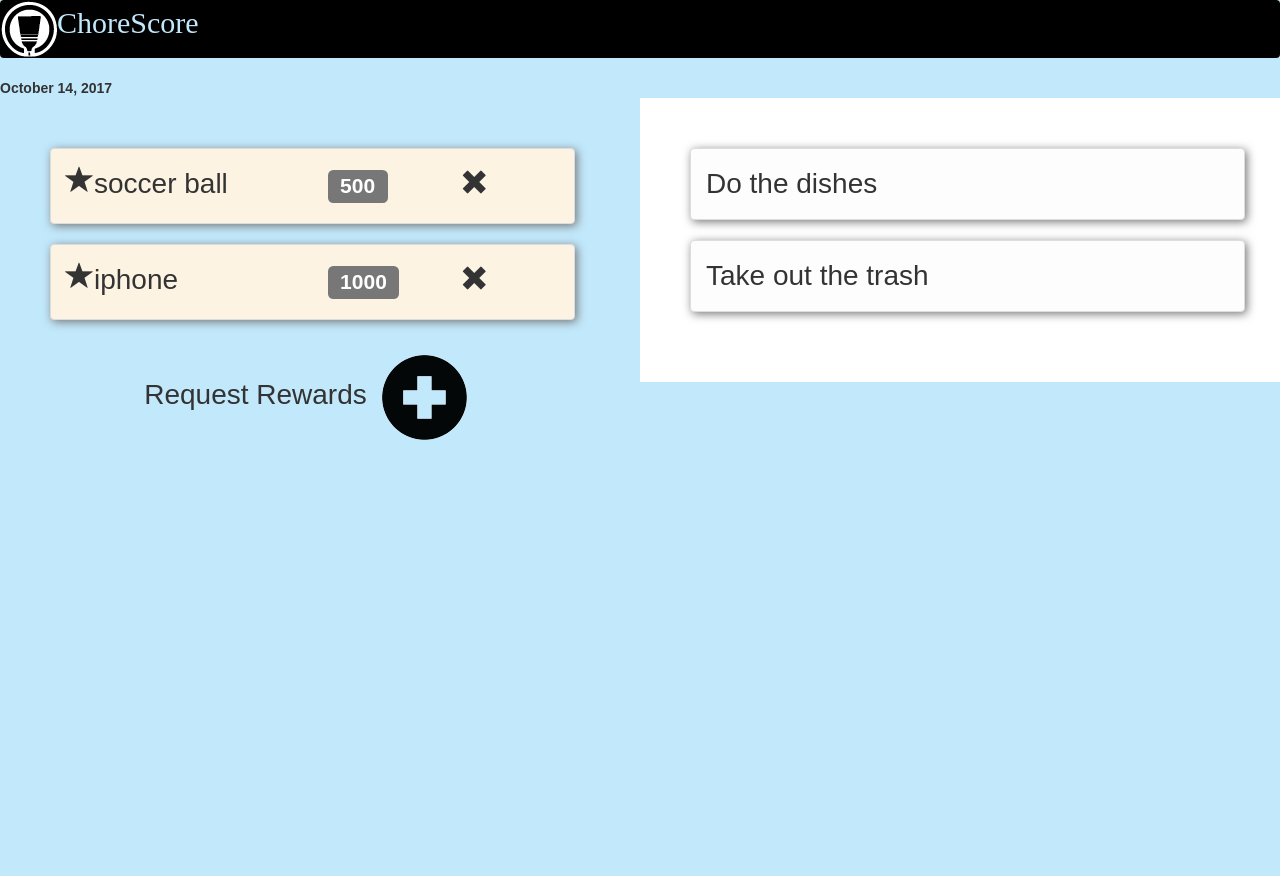
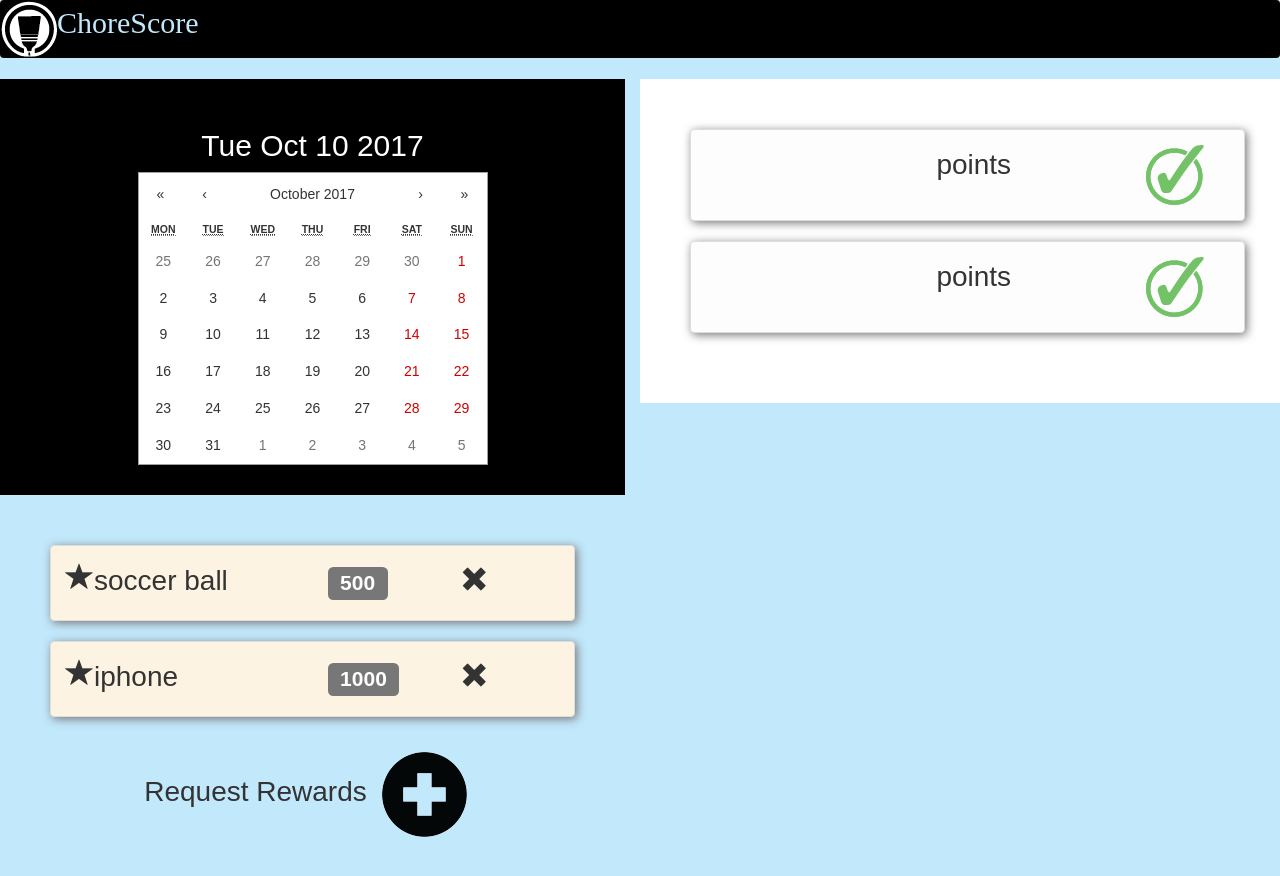
Before and after one commit to marygeorge/ChoreScore, a React (Create React App) app in the folder client/: page /child in a window 1280 px wide. Shown: the top 876 px of the page. Before the commit the page ends 800 px from the top, so only its background shows below. Built offline with nearby package versions, Linux system fonts and the light colour scheme; no server answers.

Commit message:
changed chore list in Child.js

```diff
--- a/client/src/components/Chore/Chore.js
+++ b/client/src/components/Chore/Chore.js
@@ -5,9 +5,10 @@ export const  Chore=props=>
 <div className="panel panel-default chore-item">
   <div className="panel-body">
     <div className="row">
-      <div className="col-sm-8">{props.title}</div>
+      <div className="col-sm-5">{props.title}</div>
+      <div className="col-sm-4">{props.points} points</div>
       {props.who==="child" ? (
-      <div className="col-sm-4 text-center">
+      <div className="col-sm-3 text-center">
         {
          props.status=="undone"?<input type="image" value={props.roleClick} onClick={props.handleStatus} src = "/assets/redCheck.png" alt="red check" /> :
          props.status=="done"?<input type="image" value={props.roleClick} onClick={props.handleStatus}  src = "/assets/yellowCheck.png" alt="yellow check" /> :
--- a/client/src/pages/Child/Child.js
+++ b/client/src/pages/Child/Child.js
@@ -4,44 +4,94 @@ import API from "../../utils/API";
 // import {KidDropDown} from "../../components/KidDropDown/KidDropDown.js";
 import {Chore} from "../../components/Chore/Chore.js"
 import {Reward} from "../../components/Reward/Reward.js"
-// import {Link} from "react-router-dom";
+import {Link} from "react-router-dom";
+import Calendar from 'react-calendar';
 
 
 class Child extends Component {
     state = {
+         date: new Date(),
+         child:{},
         chores:[{taskName:"Do the dishes",RedeemStatus:"undone"},{taskName:"Take out the trash",RedeemStatus:"done"}],
         rewards:[{RewardName:"soccer ball",RewardPoints:"500"},{RewardName:"iphone",RewardPoints:"1000"}],
     };
+
+
+
+    componentDidMount(){
+        this.setChild();
+        this.loadChores(new Date());
+
+        API.allReward(sessionStorage.getItem("parentid")).then(res=>{
+            console.log(res.data);
+            this.setState({rewards:res.data});
+            // console.log("this.setState({this.state.rewards:res});")
+        });
+    };
+    onChange = date =>{
+        this.setState({date: date });
+        this.loadChores(date);
+    }
+
+    setChild=()=>{
+            console.log(sessionStorage.getItem("childid"));
+            API.getChild(sessionStorage.getItem("childid")).then(res=>{
+                console.log(res.data);
+                this.setState({child:res.data});
+            });
+    };
+
+    loadChores=(date)=>{
+        const year = date.getFullYear();
+        const month =date.getMonth()+1;
+        const day = date.getDate();
+        const dateString = `${year}-${month}-${day}`;
+        console.log(dateString);
+        // console.log(sessionStorage.getItem("selectedChildId"));
+        API.getChildChores(sessionStorage.getItem("childid"),dateString).then(res=>{
+            console.log(res);
+            this.setState({chores:res.data});
+        });
+    }
+
+
+        handleDeleteReward=(event)=>{
+            const newStatus={
+                rewardid:event.target.id,
+                childid:"childidSession"
+            };
+
+            API.selectReward(newStatus).then(console.log("done"));
+
+        }
     render() {
     return (
         <div>
-
             <div className="navbar">
             <div className="row">
-            <div className="col-sm-6">
+            <div className="col-sm-12">
             <img className="logo" src = "assets/logo.png" alt= "logo" />
             <span className="chore">ChoreScore</span>
             </div>
             </div>
             </div>
-
-
             <div className="row">
-            <div className="col-sm-6">
-            <b>October 14, 2017</b>
+            <div className="col-sm-12">
             </div>
             </div>
-
-
-
             <div className="row">
             <div className="col-sm-6">
 
-
+                      <div className="calendar">
+               <div className="calbox">
+                  <h2> {this.state.date.toString().substr(0,16)}</h2>
+                   <Calendar  onChange={this.onChange}/>
+               </div>
+            </div>
 
                   <div className="reward-list">
                {this.state.rewards.map(reward=>
-                <Reward title={reward.RewardName} points={reward.RewardPoints} />
+                <Reward role="child" title={reward.RewardName} points={reward.RewardPoints} />
                 )}
                 <div className="link-btn text-center">
 
@@ -49,34 +99,16 @@ class Child extends Component {
                  <img src = "/assets/addChoresBtn.png" alt="add chores button" />
 
                </div>
-
-
-
-
-
                 </div>
                 </div>
-
-
                 <div className="col-sm-6 kid-chores">
-            {this.state.chores.map(chore=>
-          <Chore type="child" title={chore.taskName} status={chore.RedeemStatus} />
-            )}
+                    {this.state.chores.map(chore=>
+                    <Chore key={chore.id} roleClick="confirm" handleStatus={this.handleChoreStatus} who="child" choreid={chore.id} handleDeleteChore={this.handleDeleteChore} title={chore.TaskName} points={chore.TaskPoints} status={chore.TaskStatus} />
+                    )}
                 </div>
-
-                </div>
-
-
+               </div>
         </div>
-
-
-
-
-
         )};
  }
 
-
-
-
 export default Child;
--- a/client/src/pages/Login/Login.js
+++ b/client/src/pages/Login/Login.js
@@ -45,10 +45,21 @@ class Login extends Component {
     handleLogin=()=>{
         API.login(this.state.sinUsername,this.state.sinPassword,this.state.loginType)
         .then(res => {
+            if(this.state.loginType==="parent")
+            {
             console.log(res.data);
-            sessionStorage.setItem("parentid",res.data.id);
+            sessionStorage.setItem("parentid", res.data.id);
             console.log(sessionStorage.getItem("parentid"));
-            window.location='./Parent/';
+            window.location='./parent/';
+            }
+        if(this.state.loginType==="child")
+            {
+            console.log(res.data);
+            sessionStorage.setItem("childid",res.data.id);
+            console.log(sessionStorage.getItem("childid"));
+            window.location='./child/';
+            }
+
         })
         .catch(err => console.log(err));
     };
--- a/client/src/pages/Parent/ChildPage.js
+++ b/client/src/pages/Parent/ChildPage.js
@@ -119,7 +119,7 @@ class ChildPage extends Component {
        };
        console.log(chore);
        API.addChore(chore).then((res)=>{
-           this.loadChores();
+           this.loadChores(this.state.selDate);
            console.log("done")
         });
         this.loadChores(this.state.selDate);
@@ -165,7 +165,7 @@ class ChildPage extends Component {
             <div>
                 <h3> Chores for {this.state.selDate.toString().substr(4,11)}</h3>
             {this.state.chores.map(chore=>
-            <Chore key={chore.id} roleClick="confirm" handleStatus={this.handleChoreStatus} who="parent" choreid={chore.id} handleDeleteChore={this.handleDeleteChore} title={chore.TaskName} status={chore.TaskStatus} />
+            <Chore key={chore.id} roleClick="confirm" handleStatus={this.handleChoreStatus} who="parent" choreid={chore.id} handleDeleteChore={this.handleDeleteChore} title={chore.TaskName} points={chore.TaskPoints} status={chore.TaskStatus} />
             )}
             </div>
         ):(
--- a/client/src/utils/API.js
+++ b/client/src/utils/API.js
@@ -50,6 +50,8 @@ export default {
     },
     setChoreStatus:function(newStatus){
       return axios.put("api/chorestatus",newStatus);
-    }
-
+    },
+    selectReward:function(newStatus){
+      return axios.put("api/selectreward",newStatus);
+    },
   };
```
Also changed, not shown: 1 other file (tests, documents, lock files or other folders).
